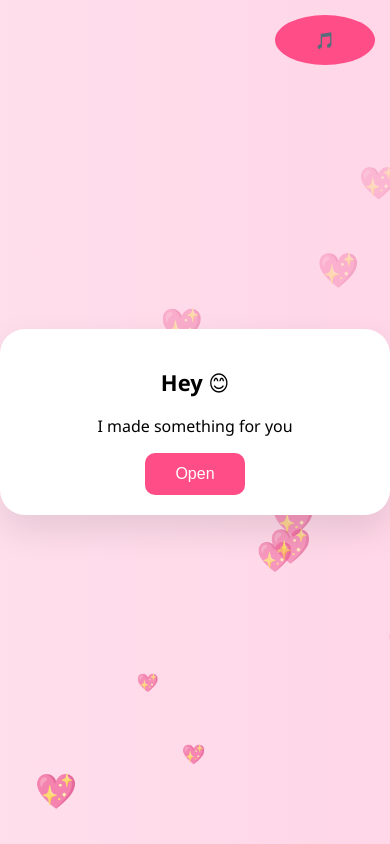
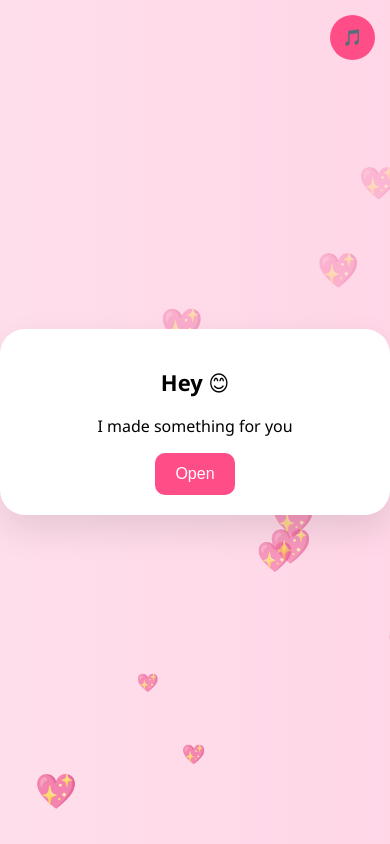
Before and after one commit to Diogenes77777/For-You, a plain HTML site: page index.html in a window 390 px wide. Drawn offline with Linux system fonts and the light colour scheme.

Commit message:
Refactor CSS for improved styling and layout

```diff
--- a/style.css
+++ b/style.css
@@ -98,7 +98,6 @@ html, body {
 
   button {
     width: auto;      /* Let the button expand to fit the text */
-    min-width: 100px; /* But keep a decent minimum size */
     padding: 10px 20px;
   }
 }
@@ -130,14 +129,17 @@ button:hover {
  position: fixed;
   top: 15px;
   right: 15px;
-  width: 50px;
-  height: 50px;
+  width: 45px;
+  height: 45px;
   border-radius: 50%;
   display: flex;
   justify-content: center;
   align-items: center;
-  z-index: 1000;
+  z-index: 100;
   padding: 0;
+  flex-shrink: 0;
+  aspect-ratio: 1 / 1;
+  border: none;
 }
 
 /* ✨ Fade-in */
```
